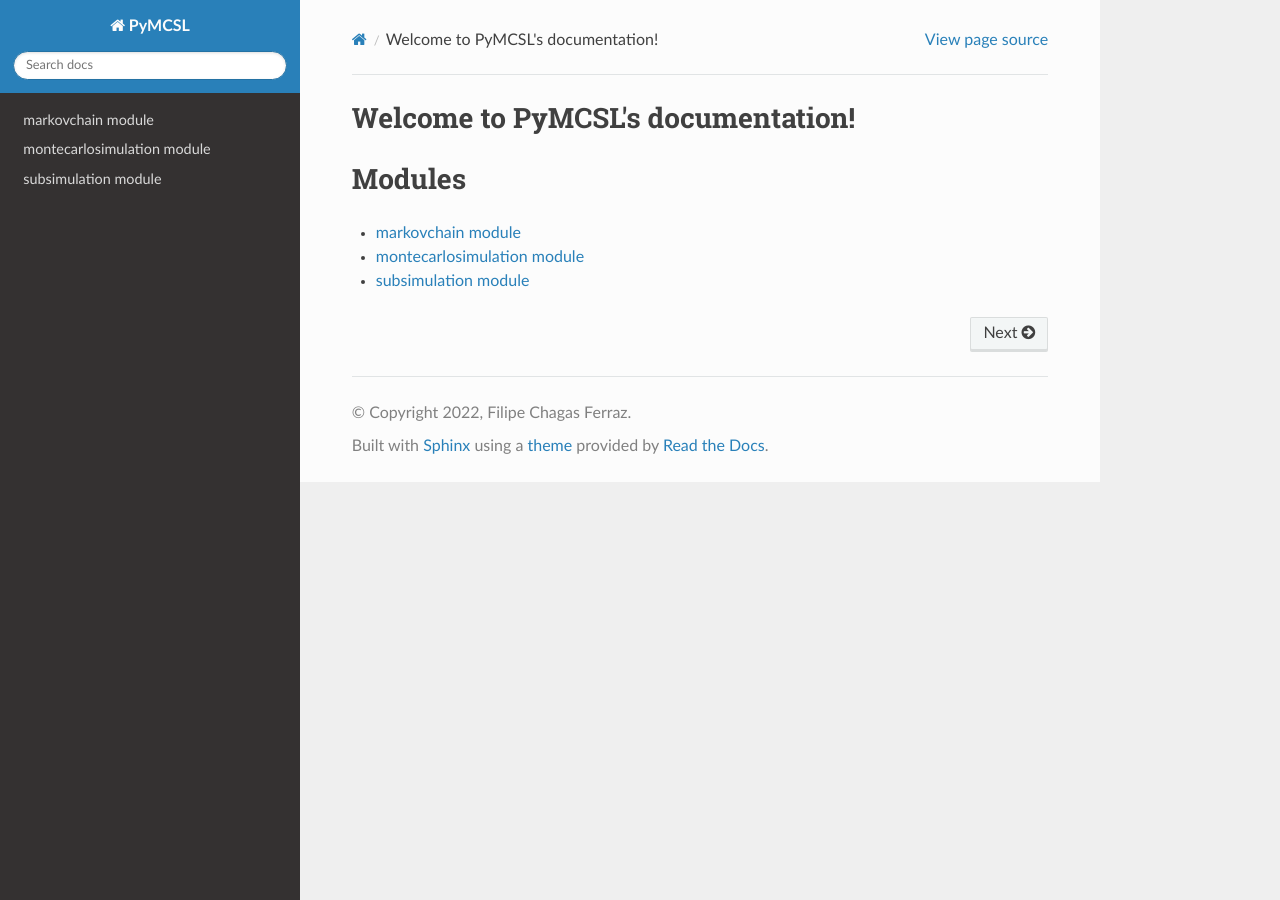
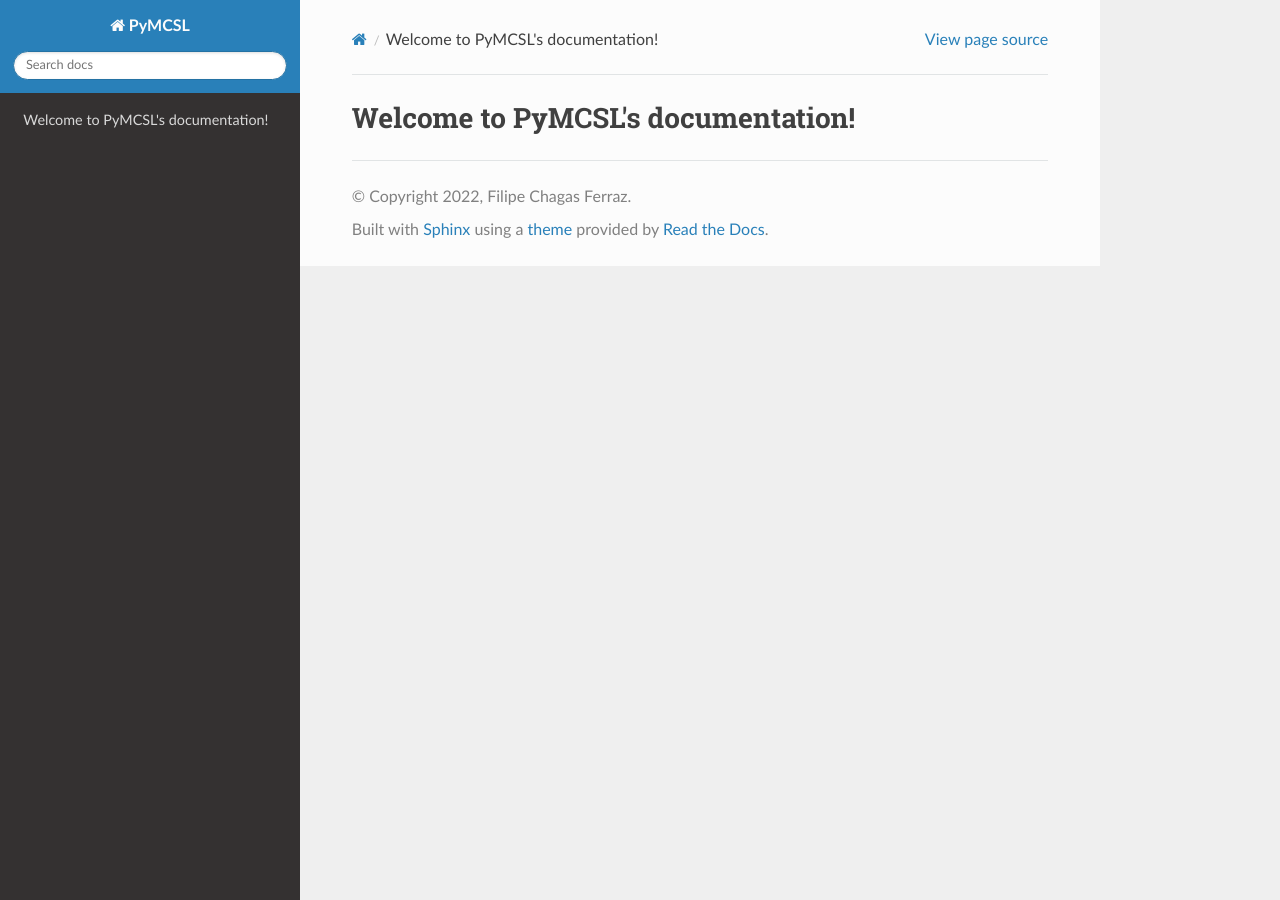
Before and after one commit to FilipeChagasDev/PyMCSL, a Sphinx documentation site: the page built from docs/index.rst, in a window 1280 px wide. Built offline with Sphinx 7.4.7 and the Read the Docs theme 2.0.0, drawn with Linux system fonts in a browser that asks for light colours.

Commit message:
Update index.rst

```diff
--- a/docs/index.rst
+++ b/docs/index.rst
@@ -9,13 +9,3 @@ Welcome to PyMCSL's documentation!
 .. toctree::
    :maxdepth: 2
    :caption: Contents:
-
-Modules
-=======
-
-.. toctree::
-   :maxdepth: 4
-
-   markovchain
-   montecarlosimulation
-   subsimulation
```
